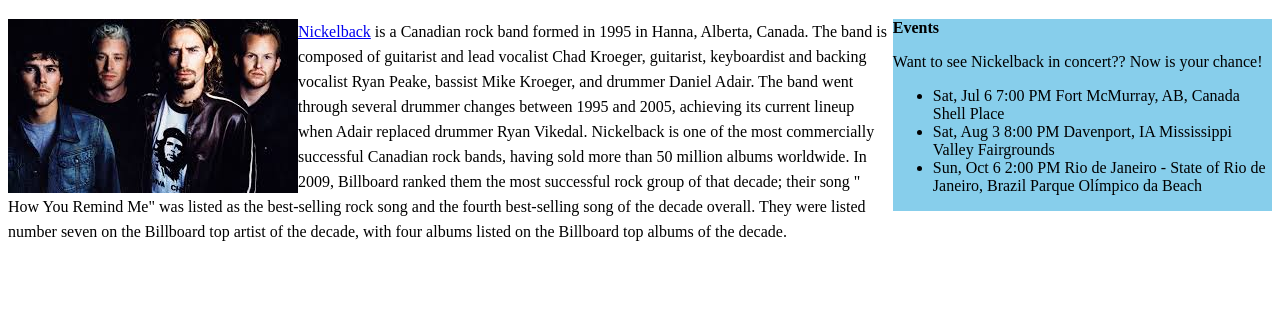
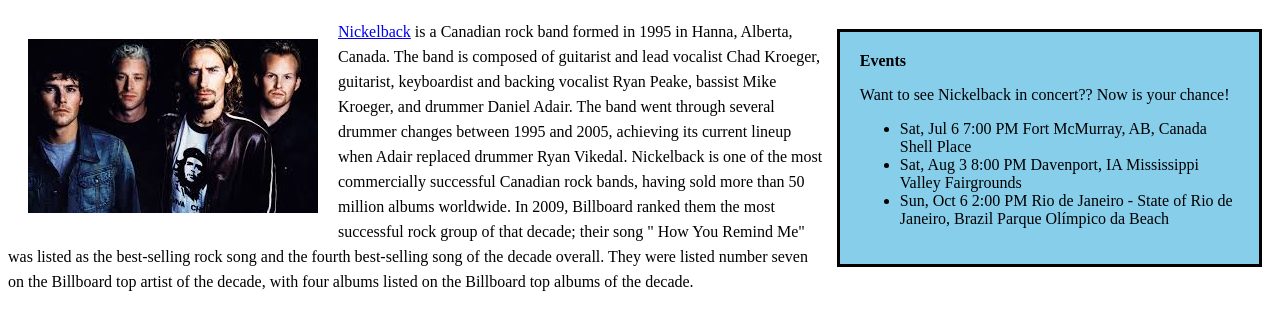
Before and after one commit to PapaZeus/FavoriteBand, a plain HTML site: page index.html in a window 1280 px wide. Shown: the part 61-390 px from the top of the page. Drawn offline with Linux system fonts and the light colour scheme.

Commit message:
Add sidebar paddinf, margin, and border. Add padding to img

```diff
--- a/css/styles.css
+++ b/css/styles.css
@@ -1,5 +1,6 @@
 img {
   float: left;
+  padding: 20px;
 }
 
 .wide {
@@ -11,6 +12,9 @@
   float: right;
   width: 30%;
   background-color: skyblue;
+  margin: 10px;
+  border: solid black;
+  padding: 20px;
 }
 
 .left {
```
